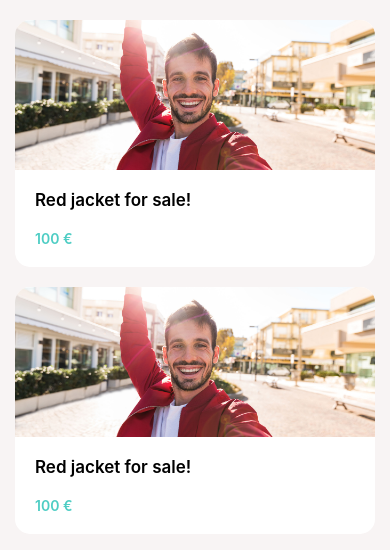
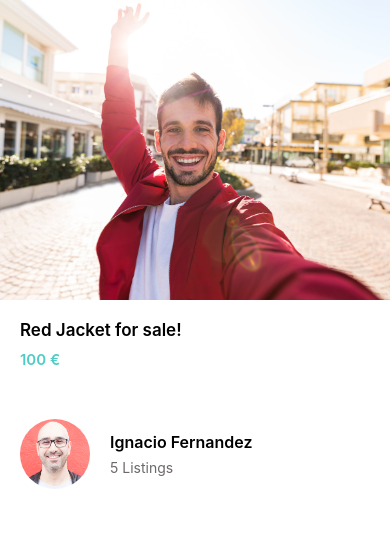
Before and after one commit to IGNACIOFC/done-with-it, a React Native app: screen / in a window 390 px wide. Shown: the top 550 px of the page. Built offline with nearby package versions, Linux system fonts and the light colour scheme.

Commit message:
ListingsDetailsScreen and ListItem

```diff
--- a/App.js
+++ b/App.js
@@ -1,11 +1,12 @@
 import { StatusBar } from 'expo-status-bar';
 import { StyleSheet, Text, View } from 'react-native';
+import ListingDetaisScreen from './app/screens/ListingDetailsScreen/ListingDetaisScreen';
 import ListingsScreen from './app/screens/ListingsScreen';
 import WelcomeScreen from './app/screens/WelcomeScreen';
 
 export default function App() {
   return (
-    <ListingsScreen />
+    <ListingDetaisScreen />
   );
 }
 
--- /dev/null
+++ b/app/components/ListItem/ListItem.js
@@ -0,0 +1,41 @@
+import { View, Text, StyleSheet, Image } from 'react-native'
+import React from 'react'
+import colors from '../../config/colors'
+
+export default function ListItem({title, subtitle, image}) {
+  return (
+    <View style={styles.listItemContainer}>
+      <Image style={styles.image} source={image}/>
+      <View style={styles.listItemDetails}>
+        <Text style={styles.title}>{title}</Text>
+        <Text style={styles.subtitle}>{subtitle}</Text>
+      </View>
+    </View>
+  )
+}
+
+const styles = StyleSheet.create({
+  image: {
+    height: 70,
+    width: 70,
+    borderRadius: 35
+  },
+  listItemContainer: {
+    flexDirection: 'row',
+    alignItems: 'center'
+  },
+  listItemDetails: {
+    paddingLeft: 20,
+  },
+
+  subtitle: {
+    color: colors.medium
+  },
+
+  title: {
+    paddingBottom: 7,
+    fontSize: 16,
+    fontWeight: '600'
+  }
+
+})
--- a/app/components/ProductCard/ProductCard.js
+++ b/app/components/ProductCard/ProductCard.js
@@ -7,8 +7,10 @@ export default function ProductCard({title, subtitle, image}) {
   return (
     <View style={styles.cardContainer}>
       <Image source={image} style={styles.img}/>
-      <Text style={styles.title}>{title}</Text>
-      <Text style={styles.subtitle}>{subtitle}</Text>
+      <View style={styles.detailsContainer}>
+        <Text style={styles.title}>{title}</Text>
+        <Text style={styles.subtitle}>{subtitle}</Text>
+      </View>
     </View>
   )
 }
@@ -18,26 +20,28 @@ const styles = StyleSheet.create({
     width: '100%',
     borderRadius: 15,
     marginTop: 20,
+    overflow: 'hidden',
     backgroundColor: colors.white
+  },
+
+  detailsContainer: {
+    padding: 20
   },
 
   img: {
     width: '100%',
     height: 150,
-    borderTopLeftRadius: 15,
-    borderTopRightRadius: 15
   },
 
   title: {
-    padding: 20,
     fontWeight: '600',
-    fontSize: 17
+    fontSize: 17,
+    marginBottom: 10
   },
 
   subtitle: {
-    padding: 20,
-    paddingTop: 0,
     color: colors.secondary,
-    fontWeight: '600'
+    fontWeight: '600',
+    fontSize: 15
   }
 })
--- a/app/screens/ListingDetailsScreen/ListingDetaisScreen.js
+++ b/app/screens/ListingDetailsScreen/ListingDetaisScreen.js
@@ -1,10 +1,44 @@
-import { View, Text } from 'react-native'
+import { View, Text, Image, StyleSheet } from 'react-native'
 import React from 'react'
+
+import colors from '../../config/colors'
+import ListItem from '../../components/ListItem/ListItem'
 
 export default function ListingDetaisScreen() {
   return (
     <View>
-      <Text>ListingDetaisScreen</Text>
+      <Image style={styles.image} source={require('../../assets/jacket.jpg')}/>
+      <View style={styles.details}>
+        <Text style={styles.title}>Red Jacket for sale!</Text>
+        <Text style={styles.subtitle}>100 €</Text>
+        <ListItem title={'Ignacio Fernandez'} subtitle={'5 Listings'} image={require('../../assets/mosh.jpg')}/>
+      </View>
     </View>
   )
 }
+
+const styles = StyleSheet.create({
+  image: {
+    height: 300,
+    width: '100%'
+  },
+
+  details: {
+    padding: 20
+  },
+
+  title: {
+    fontWeight: '600',
+    fontSize: 17,
+    marginBottom: 10
+  },
+
+  subtitle: {
+    color: colors.secondary,
+    fontWeight: '600',
+    fontSize: 15,
+    marginBottom: 50
+  }
+
+
+})
```
